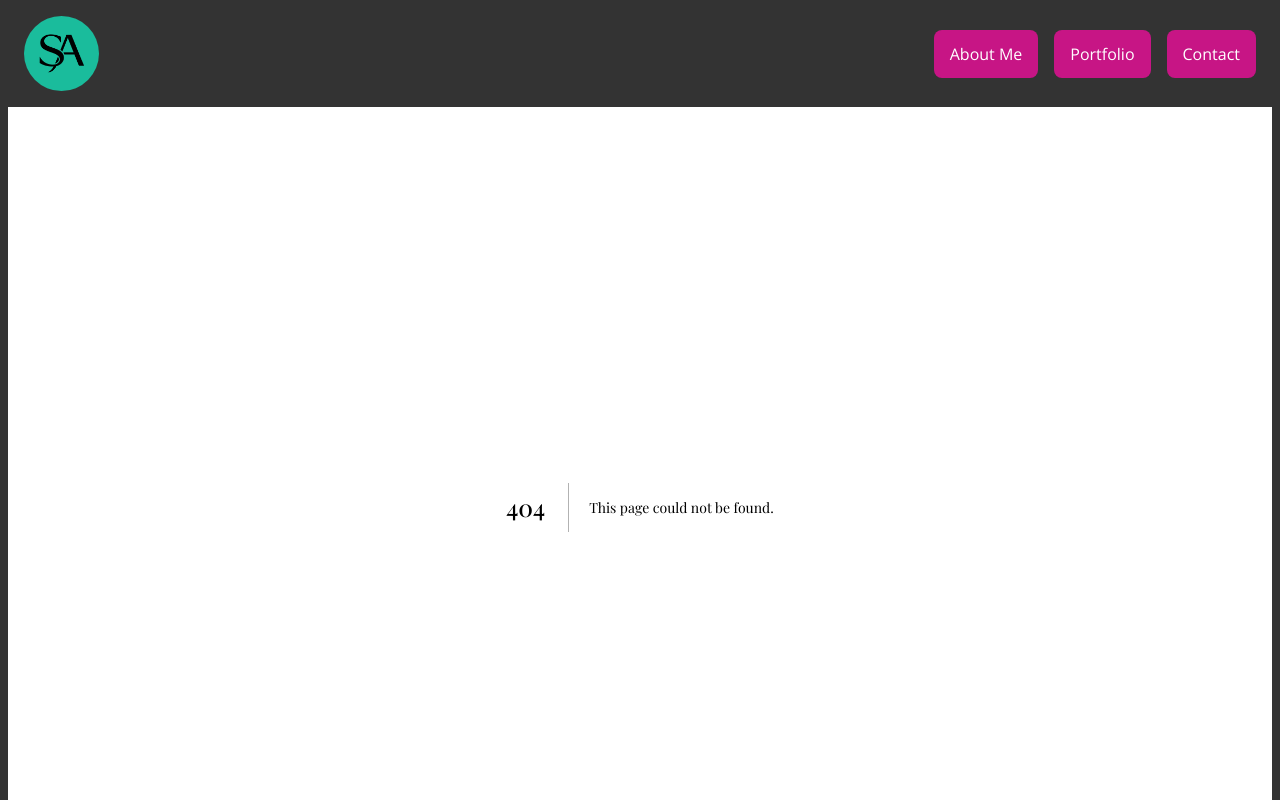
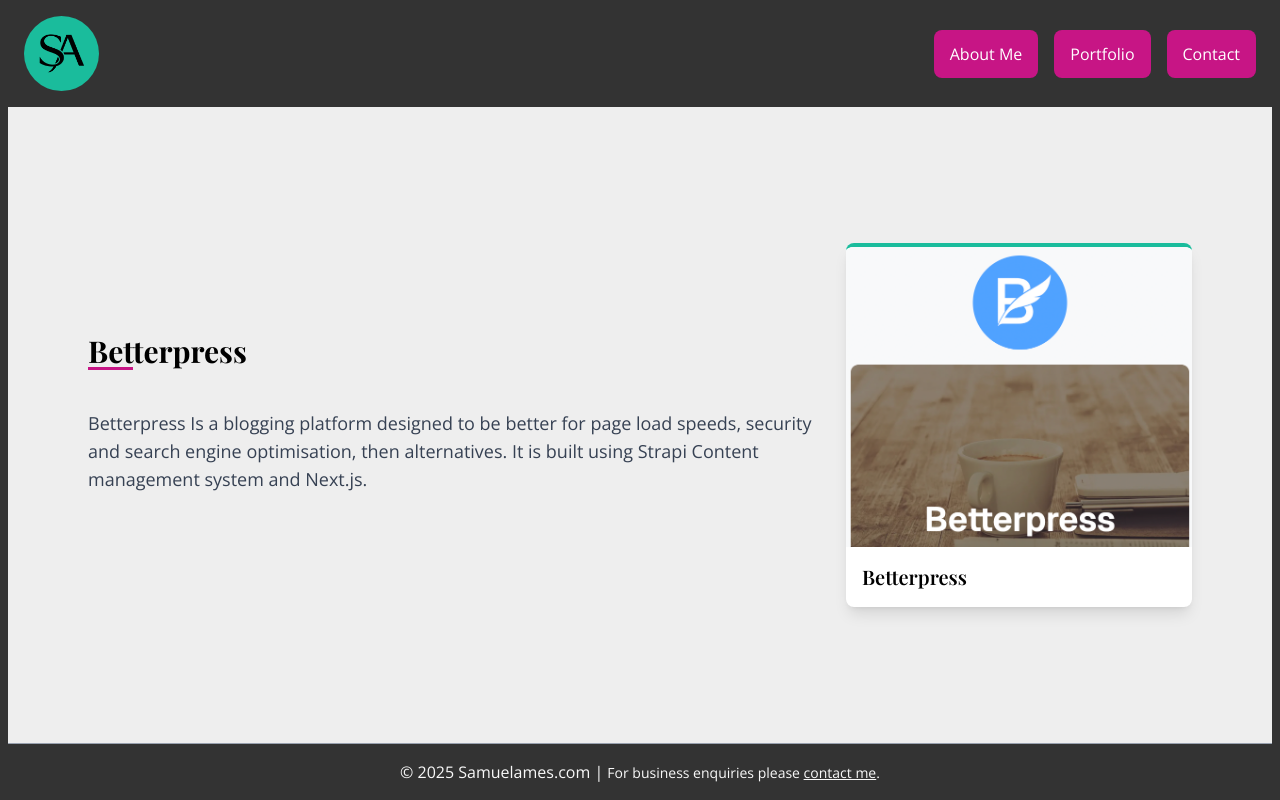
Before and after one commit to crackersam/samuelames.com.2, a Next.js app: page /betterpress in a window 1280 px wide. Before the commit this address had no page. Shown: the top 800 px of the page. Built offline with nearby package versions, Linux system fonts and the light colour scheme; a web font is replaced by a local one.

Commit message:
added betterpress

```diff
--- /dev/null
+++ b/app/betterpress/page.tsx
@@ -0,0 +1,47 @@
+import { getLecturetheplanetText } from "@/lib/api";
+import Image from "next/image";
+import Link from "next/link";
+import React from "react";
+
+export const revalidate = 300; // Revalidate at most every 5 minutes
+
+const Betterpress = async () => {
+  return (
+    <div className="max-w-6xl mx-auto w-fit flex gap-4 flex-wrap sm:flex-nowrap justify-center items-center py-24 px-6 bg-softwhite">
+      <div className="">
+        <h2 className="font-serif font-bold text-3xl mb-8 inline-block border-primary pb-2">
+          <span className="underline decoration-primary underline-offset-4 decoration-3 text-black">
+            Bet
+          </span>
+          terpress
+        </h2>
+        <p className="text-lg text-gray-700 mb-6">
+          Betterpress Is a blogging platform designed to be better for page load
+          speeds, security and search engine optimisation, then alternatives. It
+          is built using Strapi Content management system and Next.js.
+        </p>
+      </div>
+      <Link
+        href="https://www.better-press.com"
+        target="_blank"
+        className="shrink-0"
+      >
+        <div
+          className="bg-white border-t-4 border-[var(--color-accent)] rounded-lg overflow-hidden shadow-lg
+                        hover:shadow-2xl transform hover:-translate-y-1 transition shrink-0"
+        >
+          <Image
+            src="/portfolio4.png"
+            alt="Betterpress"
+            className="object-top object-cover h-[300px] w-[346px]"
+            width={300}
+            height={300}
+          />
+          <h3 className="text-xl font-semibold p-4">Betterpress</h3>
+        </div>
+      </Link>
+    </div>
+  );
+};
+
+export default Betterpress;
--- a/app/page.tsx
+++ b/app/page.tsx
@@ -125,6 +125,21 @@ export default async function Home() {
               />
               <h3 className="text-xl font-semibold p-4">AI Interview Coach</h3>
             </div>
+          </Link>{" "}
+          <Link href="/betterpress">
+            <div
+              className="bg-white border-t-4 border-[var(--color-accent)] rounded-lg overflow-hidden shadow-lg
+                  hover:shadow-2xl transform hover:-translate-y-1 transition"
+            >
+              <Image
+                src="/portfolio4.png"
+                alt="BetterPress"
+                width={300}
+                height={300}
+                className="object-top object-cover h-[300px] w-full"
+              />
+              <h3 className="text-xl font-semibold p-4">Betterpress</h3>
+            </div>
           </Link>
         </div>
       </section>
```
Also changed, not shown: public/portfolio4.png (added).
